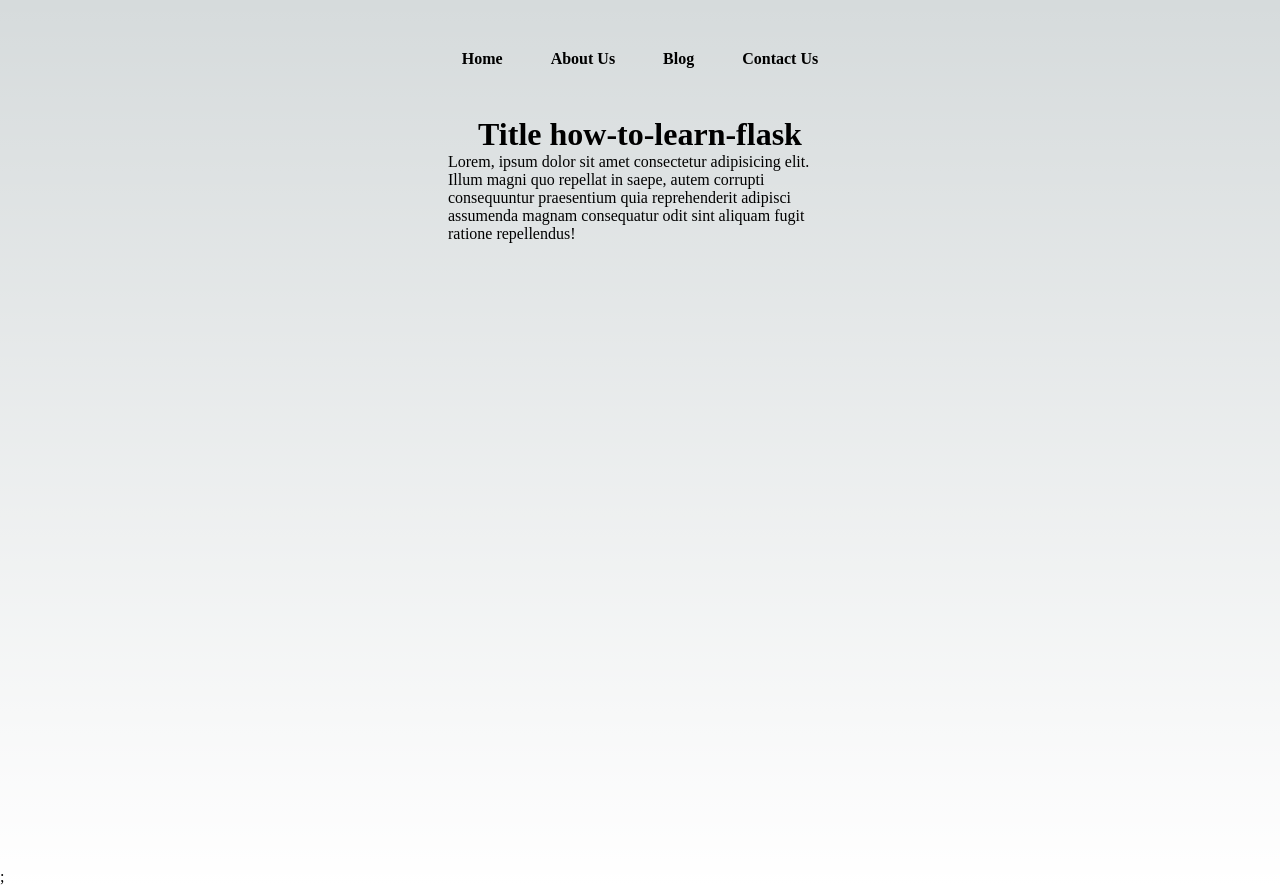
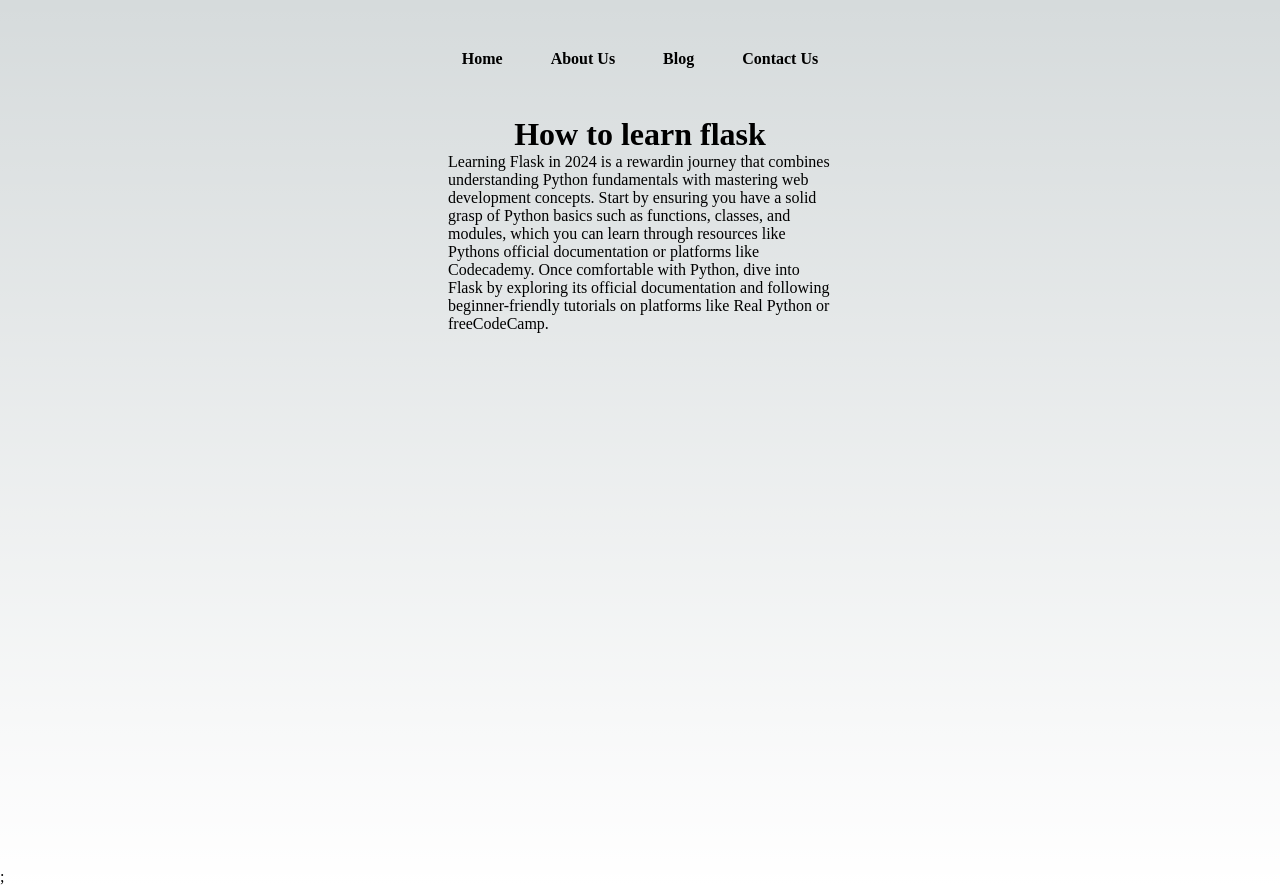
Before and after one commit to Achinmay05/huntingcoder, a Next.js app: page /blogpost/how-to-learn-flask in a window 1280 px wide. Built offline with nearby package versions, Linux system fonts and the light colour scheme.

Commit message:
fixed blogcontent component

```diff
--- a/pages/api/getblogs.js
+++ b/pages/api/getblogs.js
@@ -9,7 +9,6 @@ export default function handler(req, res) {
     if (err) {
       res.status(500).json({ error: "No such Blog found !" })
     }
-    console.log('')
-    res.status(200).json(JSON.parse(data)); //converting string to object.
+    res.status(200).json(JSON.parse(data))
   })
 }
--- a/pages/blog.js
+++ b/pages/blog.js
@@ -17,7 +17,7 @@ const Blog = () => {
             <main className={styles.main}>
                 {blogs.map((blogitem) => {
                     return <div className={styles.blogItem} key={blogitem.slug}>
-                        <Link href={`/blogpost/{blogitem.slug}`}>
+                        <Link href={`/blogpost/${blogitem.slug}`}>
                             <h3>{blogitem.title}</h3>
                             <p className={styles.blogItemp}>{blogitem.content.substr(0, 140)}...</p>
                         </Link>
--- a/pages/blogpost/[slug].js
+++ b/pages/blogpost/[slug].js
@@ -1,19 +1,30 @@
-import React from 'react';
+import React, { useState, useEffect } from 'react';
 import { useRouter } from 'next/router'
 import styles from "@/styles/BlogPost.module.css";
 
 const slug = () => {
+    const [blog, setBlog] = useState();
     const router = useRouter();
-    const { slug } = router.query;
-    return (
-        <div className={styles.container}>
-            <main className={styles.main} >
-            <h1>Title {slug}</h1>
-            <div>Lorem, ipsum dolor sit amet consectetur adipisicing elit. Illum magni quo repellat in saepe, autem corrupti consequuntur praesentium quia reprehenderit adipisci assumenda magnam consequatur odit sint aliquam fugit ratione repellendus!
+    useEffect(() => {
+        if (!router.isReady) return;
+        const { slug } = router.query;
+        fetch(`http://localhost:3000/api/getblogs?slug=${slug}`).then((a) => {
+            return a.json();
+        }).then((parsed) => {
+            setBlog(parsed)
+        })
+    }, [router.isReady])
+
+
+    return <div className={styles.container}>
+        <main className={styles.main} >
+            <h1>{blog && blog.title}</h1>
+            <div>
+                {blog && blog.content}
             </div>
-            </main>
-        </div>
-    )
-}
+        </main>
+    </div>
+
+};
 
 export default slug;
```
